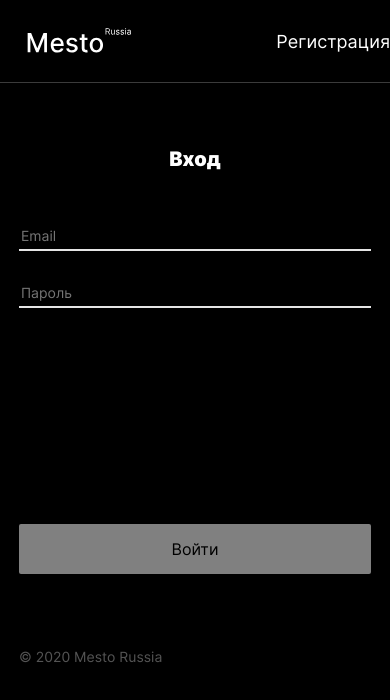
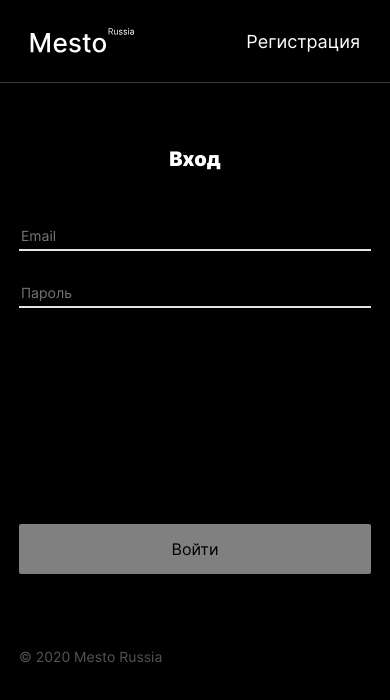
Before and after one commit to Comediant24/react-mesto-auth, a React (Create React App) app: page /sign-in in a window 390 px wide. Shown: the top 700 px of the page. Built offline with nearby package versions, Linux system fonts and the light colour scheme; no server answers.

Commit message:
feat: доработать стили Header

```diff
--- a/src/blocks/footer/footer.css
+++ b/src/blocks/footer/footer.css
@@ -1,7 +1,7 @@
 @import url(__copyright/footer__copyright.css);
 
 .footer {
-  margin-bottom: 60px;
+  margin: auto 0 60px;
 }
 
 @media screen and (max-width: 900px) {
--- a/src/blocks/header/__button/header__button.css
+++ b/src/blocks/header/__button/header__button.css
@@ -1,4 +1,4 @@
 .header__button {
   border: none;
-  padding-left: 15px;
+  color: #a9a9a9;
 }
--- a/src/blocks/header/__logo/header__logo.css
+++ b/src/blocks/header/__logo/header__logo.css
@@ -6,12 +6,6 @@
   opacity: 0.4;
 }
 
-@media screen and (max-width: 900px) {
-  .header__logo {
-    margin-left: 27px;
-  }
-}
-
 @media screen and (max-width: 660px) {
   .header__logo {
     min-width: 104px;
--- a/src/blocks/header/__auth-item/header__auth-item.css
+++ b/src/blocks/header/__nav-item/header__nav-item.css
@@ -1,5 +1,4 @@
-.header__auth-item {
-  display: inline;
+.header__nav-item {
   font-weight: normal;
   font-size: 18px;
   line-height: 22px;
--- a/src/blocks/header/__auth-list/header__auth-list.css
+++ b/src/blocks/header/__nav/header__nav.css
@@ -1,5 +1,7 @@
-.header__auth-list {
+.header__nav {
   list-style: none;
   padding: 0;
   margin: 0;
+  display: flex;
+  gap: 24px;
 }
--- /dev/null
+++ b/src/blocks/header/__user-email/header__user-email.css
@@ -0,0 +1,10 @@
+.header__user-email {
+  padding: 0;
+  margin: 0;
+}
+
+@media screen and (max-width: 450px) {
+  .header__user-email {
+    display: none;
+  }
+}
--- a/src/blocks/header/header.css
+++ b/src/blocks/header/header.css
@@ -1,16 +1,22 @@
 @import url(./__logo/header__logo.css);
 @import url(./__link/header__link.css);
-@import url(./__auth-list/header__auth-list.css);
-@import url(./__auth-item/header__auth-item.css);
+@import url(./__nav/header__nav.css);
+@import url(./__nav-item/header__nav-item.css);
 @import url(./__button/header__button.css);
+@import url(./__user-email/header__user-email.css);
 
 .header {
-  margin: 45px auto 40px;
+  margin: 45px 0 40px;
   border-bottom: 1px solid #545454b3;
   display: flex;
   justify-content: space-between;
   padding-bottom: 37px;
   align-items: center;
+}
+@media screen and (max-width: 900px) {
+  .header {
+    padding: 0 30px 37px;
+  }
 }
 
 @media screen and (max-width: 660px) {
--- a/src/blocks/page/page.css
+++ b/src/blocks/page/page.css
@@ -10,5 +10,8 @@ body {
   font-family: Inter, Arial, sans-serif;
   font-style: normal;
   font-weight: normal;
-  color: #FFFFFF;
+  color: #ffffff;
+  display: flex;
+  flex-direction: column;
+  height: 100vh;
 }
--- a/src/components/Header.js
+++ b/src/components/Header.js
@@ -2,17 +2,18 @@ import React from 'react';
 import { Link, Route } from 'react-router-dom';
 import logo from '../images/logo.svg';
 
-function Header({ loggedIn, userData, onClick }) {
+function Header({ loggedIn, userEmail, onClick }) {
   return (
     <header className="header">
       <Link to="/" className="header__link">
         <img src={logo} alt="Логотип сайта" className="header__logo" />
       </Link>
-      <ul className="header__auth-list">
-        {loggedIn ? (
-          <>
-            <li className="header__auth-item">{userData.email}</li>
-            <li className="header__auth-item">
+      <ul className="header__nav">
+        <Route exact path="/">
+          <li className="header__nav-item">
+            <p className="header__user-email">{userEmail}</p>
+          </li>
+          <li className="header__nav-item">
             <button
               onClick={onClick}
               className="link header__link button header__button header__button_signOut"
@@ -20,11 +21,9 @@ function Header({ loggedIn, userData, onClick }) {
               Выход
             </button>
           </li>
-          </>
-        ) : (
-          <>
+        </Route>
         <Route path="/sign-in">
-              <li className="header__auth-item">
+          <li className="header__nav-item">
             <Link
               to="/sign-up"
               className="link header__link header__link_sign-up"
@@ -34,7 +33,7 @@ function Header({ loggedIn, userData, onClick }) {
           </li>
         </Route>
         <Route path="/sign-up">
-              <li className="header__auth-item">
+          <li className="header__nav-item">
             <Link
               to="/sign-in"
               className="link header__link header__link_sign-in"
@@ -43,8 +42,6 @@ function Header({ loggedIn, userData, onClick }) {
             </Link>
           </li>
         </Route>
-          </>
-        )}
       </ul>
     </header>
   );
```
Lines whose indentation alone changed are shown as unchanged.
